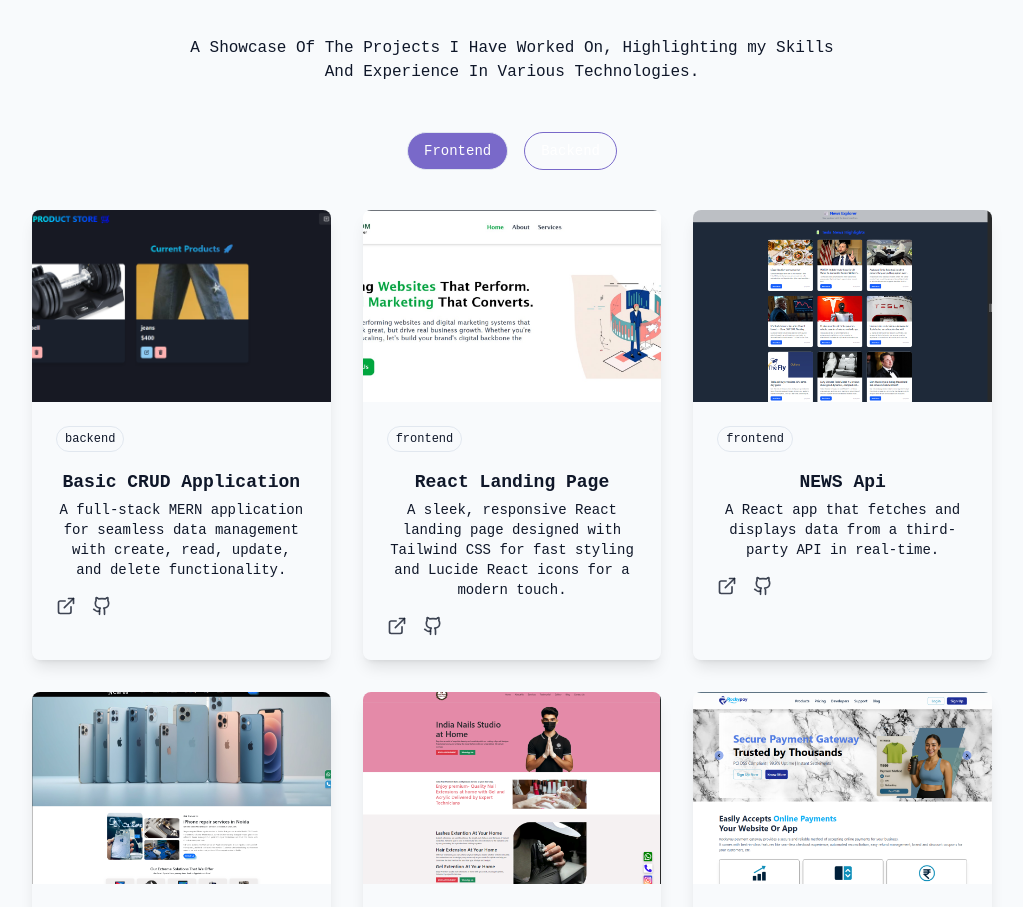
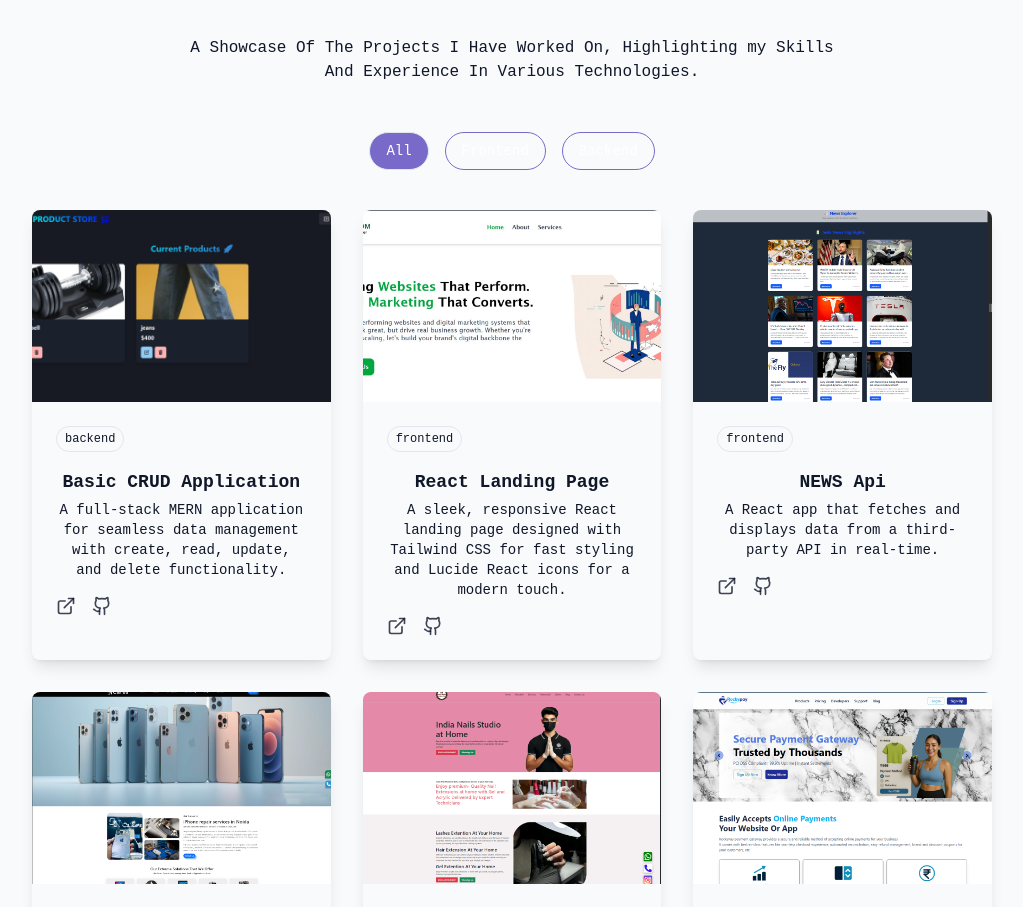
Before and after one commit to Rahul32-code/portfolio, a React (Vite) app: page / in a window 1280 px wide. Shown: the part 4360-5267 px from the top of the page, without its empty margins (128-1151 px from the left). Built offline with nearby package versions, Linux system fonts and the light colour scheme; a web font is replaced by a local one.

Commit message:
update skills filter

```diff
--- a/src/components/ProjectSection.jsx
+++ b/src/components/ProjectSection.jsx
@@ -92,13 +92,13 @@ const Projects = [
   },
 ];
 
-const categories = ["frontend", "backend"];
+const categories = ["all","frontend", "backend"];
 
 const ProjectSection = () => {
-  const [activeCategory, setActiveCategory] = useState("frontend");
+  const [activeCategory, setActiveCategory] = useState("all");
 
   const filteredProjects =
-    activeCategory === "frontend"
+    activeCategory === "all"
       ? Projects
       : Projects.filter((project) => project.tags.includes(activeCategory));
 
```
